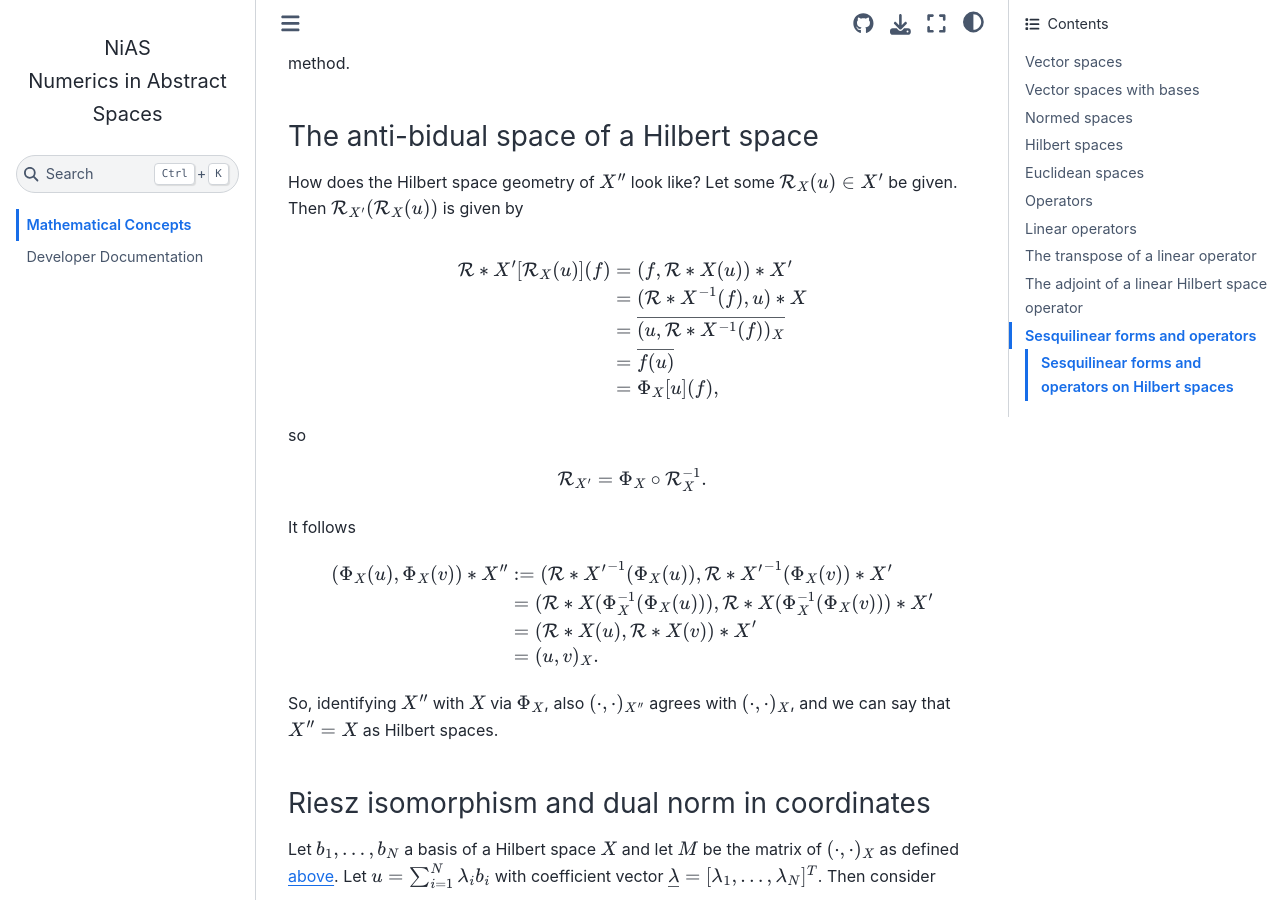
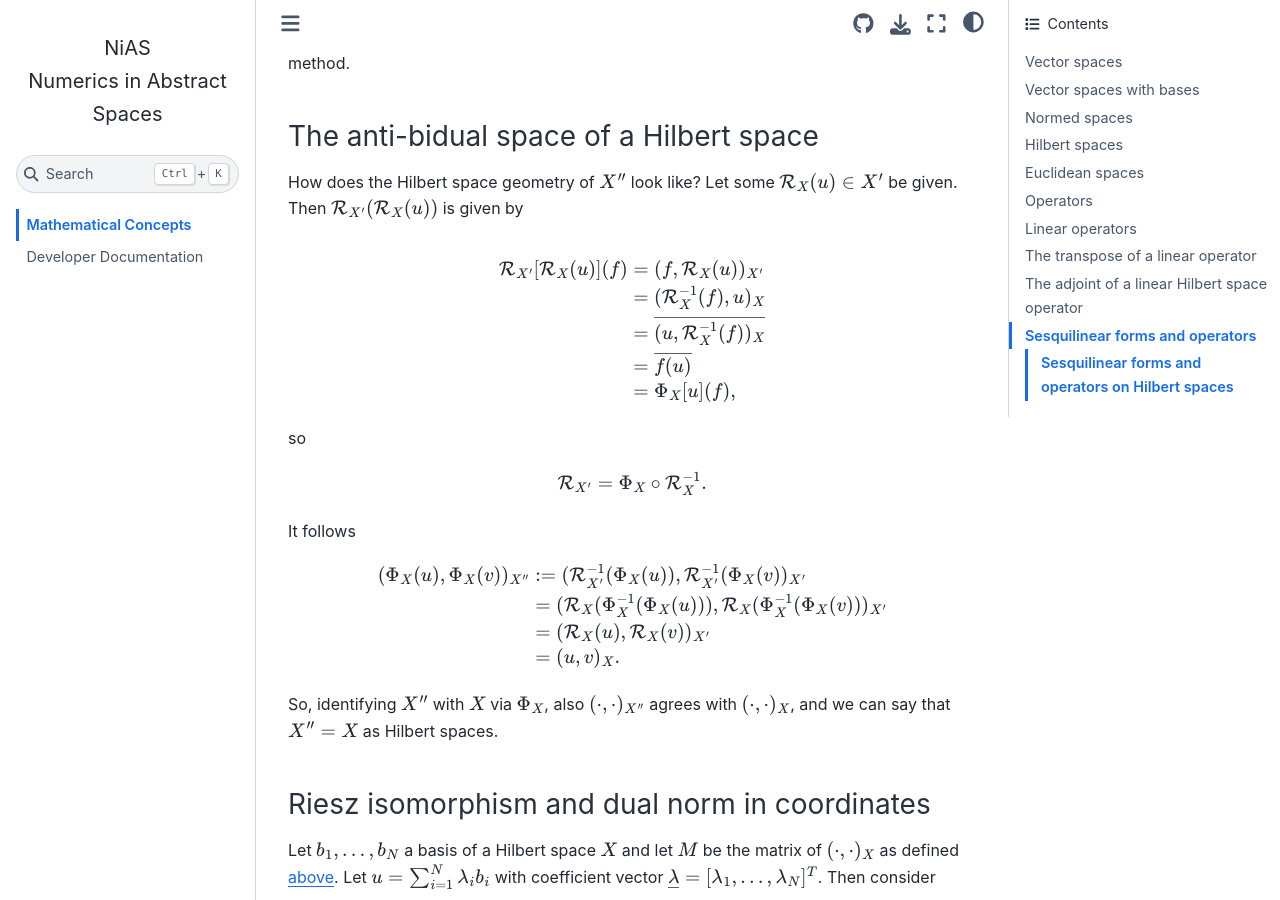
Before and after one commit to nias-project/nias, a Sphinx documentation site: the page built from docs/math_concepts.md, in a window 1280 px wide and 900 px high, scrolled down 7851 px. Built offline with Sphinx 7.4.7 and the Sphinx Book theme 1.1.4, drawn with Linux system fonts in a browser that asks for light colours; the version number is read from the project's files by our own code; some of the changed text lies outside the part shown.

Commit message:
apply fixes from review

````diff
--- a/docs/math_concepts.md
+++ b/docs/math_concepts.md
@@ -3,6 +3,8 @@ file_format: mystnb
 kernelspec:
   name: python3
 ---
+
+<!-- markdownlint-disable-file MD049 -->
 
 # Mathematical Concepts
 
@@ -225,7 +227,7 @@ For $\mathbb{K} = \mathbb{R}$, $\varphi$ simply is a bilinear form.
 
 ```{warning}
 Choosing sesquilinear forms to be anti-linear in the first variable is merely a convention.
-This convention is not universally agreed upon equally many authors assume sesquilinear forms to be anti-linear in the
+This convention is not universally agreed upon. Equally many authors assume sesquilinear forms to be anti-linear in the
 second variable.
 In particular, when interacting with complex numbers in other codes, make sure you are aware which convention is
 used.
@@ -319,10 +321,10 @@ Let some $\mathcal{R}_X(u) \in X'$ be given.
 Then $\mathcal{R}_{X'}(\mathcal{R}_{X}(u))$ is given by
 $$
 \begin{aligned}
-   \mathcal{R}*{X'}[\mathcal{R}_{X}(u)](f)
-    &= (f, \mathcal{R}*{X}(u))*{X'}\\
-    &= (\mathcal{R}*{X}^{-1}(f), u)*{X}\\
-    &= \overline{(u, \mathcal{R}*{X}^{-1}(f))_{X}}\\
+   \mathcal{R}_{X'}[\mathcal{R}_{X}(u)](f)
+    &= (f, \mathcal{R}_{X}(u))_{X'}\\
+    &= (\mathcal{R}_{X}^{-1}(f), u)_{X}\\
+    &= \overline{(u, \mathcal{R}_{X}^{-1}(f))_{X}}\\
     &= \overline{f(u)} \\
     &= \Phi_X[u](f),
 \end{aligned}
@@ -334,10 +336,10 @@ $$
 It follows
 $$
 \begin{aligned}
-    (\Phi_X(u), \Phi_X(v))*{X''}
-    &:= (\mathcal{R}*{X'}^{-1}(\Phi_X(u)), \mathcal{R}*{X'}^{-1}(\Phi_X(v))*{X'} \\
-    &= (\mathcal{R}*{X}(\Phi_X^{-1}(\Phi_X(u))), \mathcal{R}*{X}(\Phi_X^{-1}(\Phi_X(v)))*{X'} \\
-    &= (\mathcal{R}*{X}(u), \mathcal{R}*{X}(v))*{X'}  \\
+    (\Phi_X(u), \Phi_X(v))_{X''}
+    &:= (\mathcal{R}_{X'}^{-1}(\Phi_X(u)), \mathcal{R}_{X'}^{-1}(\Phi_X(v))_{X'} \\
+    &= (\mathcal{R}_{X}(\Phi_X^{-1}(\Phi_X(u))), \mathcal{R}_{X}(\Phi_X^{-1}(\Phi_X(v)))_{X'} \\
+    &= (\mathcal{R}_{X}(u), \mathcal{R}_{X}(v))_{X'}  \\
     &= (u, v)_X.
 \end{aligned}
 $$
````
